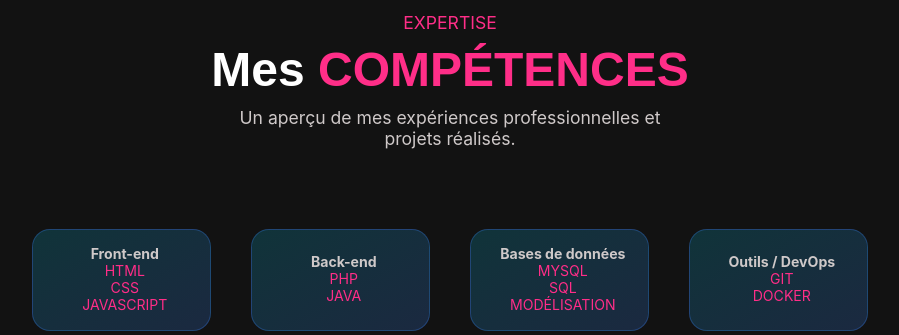
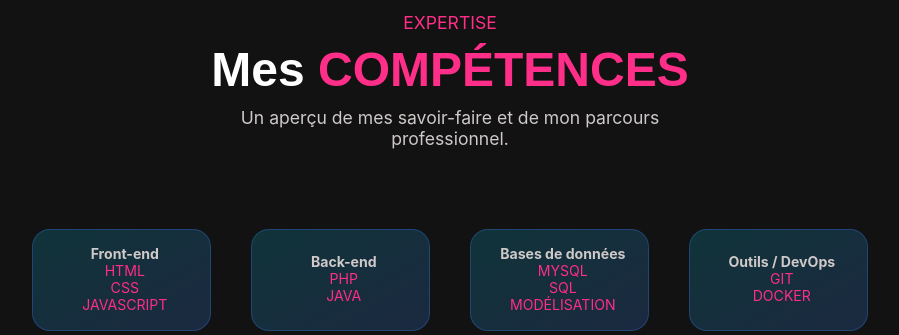
Before and after one commit to Maanaaa/theo-manya.fr, a PHP site: page / in a window 1280 px wide. Shown: the part 1258-1593 px from the top of the page, without its empty margins (190-1089 px from the left). Run offline with PHP 8.4, Linux system fonts and the light colour scheme; data that the repository does not hold is empty; some web fonts are replaced.

Commit message:
Changement de la description de la section skills

```diff
--- a/index.php
+++ b/index.php
@@ -185,7 +185,7 @@ $resultats->closeCursor();
         <div class="description showCase">
             <p><span>Expertise</span></p>
             <h2 class="smallSpaceTop">Mes <span>Compétences</span></h2>
-            <p class="smallSpaceTop">Un aperçu de mes expériences professionnelles et projets réalisés.</p>
+            <p class="smallSpaceTop">Un aperçu de mes savoir-faire et de mon parcours professionnel.</p>
         </div>
         <div class="skills spaceTop">
             <?php
```
